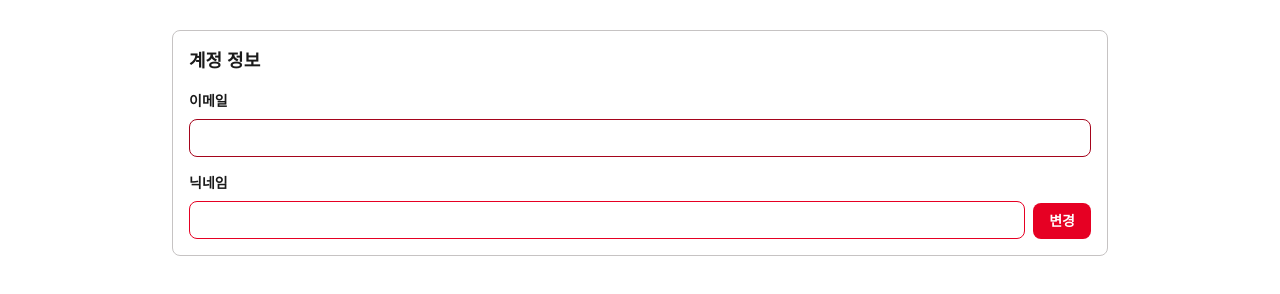
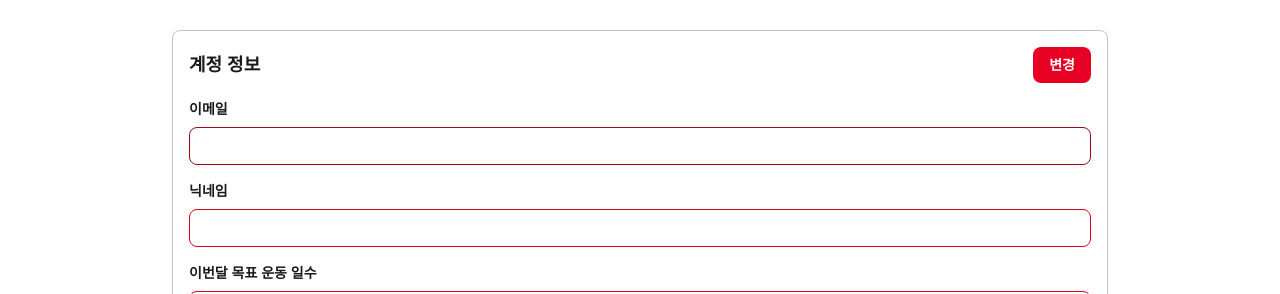
Before and after one commit to grimza99/routine-note, a Next.js app: page /mypage in a window 1280 px wide. Shown: the part 658-952 px from the top of the page. Built offline with nearby package versions, Linux system fonts and the light colour scheme; no server answers.

Commit message:
feat: 사용자 닉네임 수정, 목표 운동 일수 수정 기능

```diff
--- a/src/app/(app-layout)/mypage/page.tsx
+++ b/src/app/(app-layout)/mypage/page.tsx
@@ -1,6 +1,7 @@
 'use client';
 import { useMyChallengeRank, useRoutineList, useWorkoutQuery } from '@/entities';
 import useAuthStore from '@/entities/auth/model/useAuthStore';
+import { useMyInfoMutation } from '@/features/auth';
 import AccountInfoSection from '@/features/auth/ui/AccountInfoSection';
 import MyPageProfile from '@/features/auth/ui/MyPageProfile';
 import { SummaryCard } from '@/shared';
@@ -10,6 +11,9 @@ export default function MyPage() {
 
   const { data: routineListData } = useRoutineList();
   const { data: challengeData } = useMyChallengeRank(new Date().toISOString().slice(0, 7));
+  const { data: goalArchivement } = useWorkoutQuery(new Date().toISOString().slice(0, 7));
+
+  const { mutateAsync: updateMyInfo } = useMyInfoMutation();
 
   const summaryData = [
     {
@@ -44,7 +48,12 @@ export default function MyPage() {
           />
         ))}
       </section>
-      <AccountInfoSection email={email} nickname={nickname} onSaveNickname={() => {}} />
+      <AccountInfoSection
+        email={email}
+        nickname={nickname}
+        goalWorkoutDays={goalArchivement?.goalWorkoutDays}
+        onSaveInfo={updateMyInfo}
+      />
     </div>
   );
 }
--- a/src/app/api/account/profile/route.ts
+++ b/src/app/api/account/profile/route.ts
@@ -3,8 +3,6 @@ import { NextRequest, NextResponse } from 'next/server';
 import { getAuthUserId, getSupabaseAdmin } from '@/shared/libs/supabase';
 
 const json = (status: number, body: unknown) => NextResponse.json(body, { status });
-
-const getCurrentMonth = () => new Date().toISOString().slice(0, 7);
 
 export async function PATCH(request: NextRequest) {
   const userId = await getAuthUserId(request);
@@ -93,8 +91,7 @@ export async function PATCH(request: NextRequest) {
       });
     }
 
-    month = getCurrentMonth();
-    const reportMonth = `${month}-01`;
+    const date = new Date().toISOString().slice(0, 7) + '-01'; // 'YYYY-MM-01';
     const normalizedGoal = Math.trunc(goalValue);
 
     const { data: goalData, error: goalError } = await supabase
@@ -102,7 +99,7 @@ export async function PATCH(request: NextRequest) {
       .upsert(
         {
           user_id: userId,
-          report_month: reportMonth,
+          report_month: date,
           goal_workout_days: normalizedGoal,
         },
         { onConflict: 'user_id,report_month' },
--- a/src/entities/auth/model/useAuthStore.ts
+++ b/src/entities/auth/model/useAuthStore.ts
@@ -10,11 +10,14 @@ const useAuthStore = create<IAuthStore>()(
         ...INITIAL_STATE,
         actions: {
           setAuth: (auth) => {
-            set({
-              ...auth,
-            });
+            set((prev) => ({ ...prev, ...auth }));
           },
-
+          setNickname: (nickname: string) => {
+            set((prev) => ({ ...prev, nickname }));
+          },
+          setProfileImage: (profileImage: string | null) => {
+            set((prev) => ({ ...prev, profile_image: profileImage }));
+          },
           //초기화
           clearAuth: () => {
             set({
@@ -26,7 +29,13 @@ const useAuthStore = create<IAuthStore>()(
       {
         name: 'auth-store',
         partialize: (state) => ({
-          ...state,
+          id: state.id,
+          username: state.username,
+          nickname: state.nickname,
+          email: state.email,
+          age: state.age,
+          privacy_policy: state.privacy_policy,
+          profile_image: state.profile_image,
         }),
       },
     ),
@@ -37,6 +46,8 @@ export function useAuthStoreActions() {
   return useAuthStore(
     useShallow((state) => ({
       setAuth: state.actions.setAuth,
+      setNickname: state.actions.setNickname,
+      setProfileImage: state.actions.setProfileImage,
       clearAuth: state.actions.clearAuth,
     })),
   );
--- a/src/entities/auth/model/useAuthStore.type.ts
+++ b/src/entities/auth/model/useAuthStore.type.ts
@@ -18,6 +18,8 @@ export const INITIAL_STATE: IAuthStoreState = {
 interface IAuthAction {
   actions: {
     setAuth: (auth: IAuthStoreState) => void;
+    setNickname: (nickname: string) => void;
+    setProfileImage: (profileImage: string | null) => void;
     clearAuth: () => void;
   };
 }
--- a/src/entities/workout/model/workout.query.ts
+++ b/src/entities/workout/model/workout.query.ts
@@ -9,7 +9,7 @@ interface IWorkoutReportResponse {
   workoutDays: number;
   totalSets: number;
   maxConsecutiveWorkoutDays: number;
-  goalWorkoutDays: null;
+  goalWorkoutDays: null | number;
   goalAchievementRate: null;
   weightChange: null; //todo
   skeletalMuscleMassChange: null; //todl
--- a/src/features/auth/index.ts
+++ b/src/features/auth/index.ts
@@ -2,3 +2,4 @@ export { default as LoginForm } from './ui/LoginForm';
 export { default as SignupForm } from './ui/SignupForm';
 
 export { type IAuthResponse } from './model/auth.mutation';
+export { useMyInfoMutation } from './model/auth.info.mutation';
--- /dev/null
+++ b/src/features/auth/model/auth.info.mutation.ts
@@ -0,0 +1,42 @@
+import { useAuthStoreActions } from '@/entities/auth/model/useAuthStore';
+import { API, QUERY_KEYS } from '@/shared';
+import { api } from '@/shared/libs/api';
+import { useMutation, useQueryClient } from '@tanstack/react-query';
+
+interface MyInfoPayload {
+  nickname: string;
+  goalWorkoutDays?: number | null;
+}
+interface MyInfoResponse {
+  nickname: string;
+  month: string;
+  goalWorkoutDays: number;
+}
+
+//-----------------------------------------------내정보수정---------------------------------------------//
+export const useMyInfoMutation = () => {
+  const { setNickname } = useAuthStoreActions();
+  const queryClient = useQueryClient();
+
+  return useMutation({
+    mutationFn: async (payload: MyInfoPayload) => {
+      try {
+        const res = await api.patch<MyInfoResponse>(API.ACCOUNT.PROFILE, payload);
+
+        if (res.error) {
+          throw res.error;
+        }
+
+        return res.data;
+      } catch (error) {
+        throw error;
+      }
+    },
+    onSuccess: (data) => {
+      if (data) {
+        setNickname(data.nickname);
+        queryClient.invalidateQueries({ queryKey: [QUERY_KEYS.WORKOUT_REPORT] });
+      }
+    },
+  });
+};
--- a/src/features/auth/ui/AccountInfoSection.tsx
+++ b/src/features/auth/ui/AccountInfoSection.tsx
@@ -3,36 +3,59 @@
 import { useEffect, useState } from 'react';
 import { Button, InputField } from '@/shared';
 
+interface IInfo {
+  nickname: string;
+  goalWorkoutDays?: number | null;
+}
 type AccountInfoSectionProps = {
   email: string;
   nickname: string;
-  onSaveNickname?: (newNickname: string) => void;
+  goalWorkoutDays?: number | null;
+  onSaveInfo?: (info: IInfo) => void;
 };
 
-export default function AccountInfoSection({ email, nickname, onSaveNickname }: AccountInfoSectionProps) {
-  const [currentNickname, setCurrentNickname] = useState(nickname);
+export default function AccountInfoSection({ email, nickname, goalWorkoutDays, onSaveInfo }: AccountInfoSectionProps) {
+  const [info, setInfo] = useState({ nickname, goalWorkoutDays });
 
-  const handleChangeNickname = (value: string) => {
-    setCurrentNickname(value);
+  const handleChangeInfo = (value: string | number, name: string) => {
+    switch (name) {
+      case 'goalWorkoutDays':
+        setInfo((prev) => ({ ...prev, goalWorkoutDays: Number(value) }));
+        break;
+      case 'nickname':
+        setInfo((prev) => ({ ...prev, nickname: String(value) }));
+        break;
+      default:
+        return;
+    }
   };
 
   useEffect(() => {
-    setCurrentNickname(nickname);
-  }, [nickname]);
+    setInfo({ nickname, goalWorkoutDays });
+  }, [nickname, goalWorkoutDays]);
 
+  console.log(info);
   return (
     <section className="flex flex-col gap-4 rounded-lg border p-4" style={{ borderColor: 'var(--border)' }}>
-      <h2 className="text-lg font-semibold text-text-primary">계정 정보</h2>
+      <div className="w-full flex justify-between items-center">
+        <h2 className="text-lg font-semibold text-text-primary">계정 정보</h2>
+        <Button label="변경" onClick={() => onSaveInfo?.(info)} className="w-fit h-fit" />
+      </div>
       <InputField label="이메일" value={email} onChange={() => {}} disabled />
-      <div className="flex gap-2 items-end">
-        <InputField
-          label="닉네임"
-          value={currentNickname}
-          onChange={(e) => handleChangeNickname(e.target.value)}
-          className="flex-1"
-        />
-        <Button label="변경" onClick={() => onSaveNickname?.(currentNickname)} className="w-fit h-fit" />
-      </div>
+      <InputField
+        label="닉네임"
+        value={info.nickname}
+        onChange={(e) => handleChangeInfo(e.target.value, 'nickname')}
+        className="flex-1"
+      />
+      <InputField
+        label="이번달 목표 운동 일수"
+        type="number"
+        value={!info.goalWorkoutDays ? '' : info.goalWorkoutDays}
+        placeholder='운동 목표일을 설정해보세요 (예: "15")'
+        onChange={(e) => handleChangeInfo(e.target.value, 'goalWorkoutDays')}
+        className="flex-1"
+      />
     </section>
   );
 }
```
